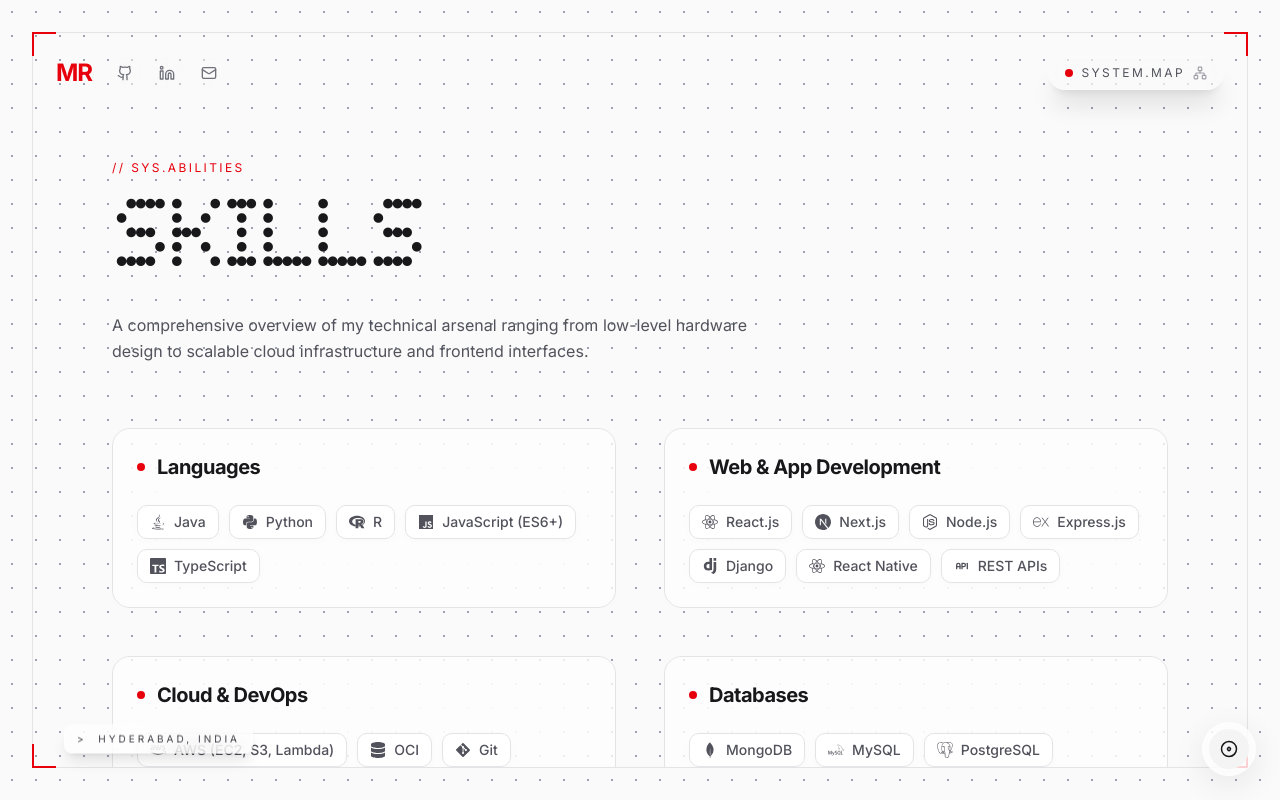
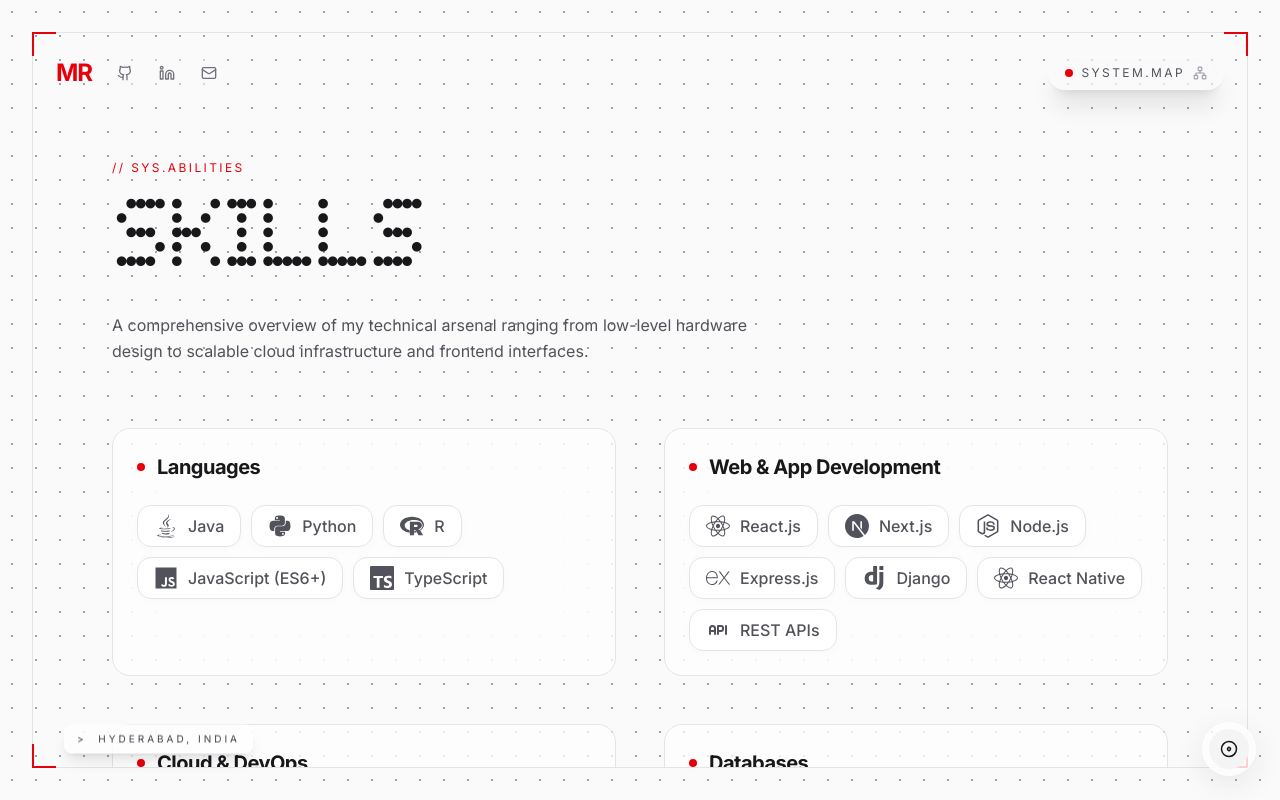
Before and after one commit to revanthm1902/my-portfolio, a Next.js app: page /skills in a window 1280 px wide. Built offline with nearby package versions, Linux system fonts and the light colour scheme.

Commit message:
update: enhance skills section styling for better visibility

```diff
--- a/src/app/skills/page.tsx
+++ b/src/app/skills/page.tsx
@@ -120,9 +120,9 @@
                   {group.skills.map((skill, index) => (
                     <span
                       key={index}
-                      className="px-3 py-1.5 flex items-center gap-2 bg-white dark:bg-[#0a0a0a] border border-zinc-200 dark:border-zinc-800 rounded-lg text-xs md:text-sm font-medium text-zinc-600 dark:text-zinc-300 shadow-[0_2px_10px_rgba(0,0,0,0.02)] transition-colors hover:border-red-500/50 hover:text-red-500"
+                      className="px-4 py-2 flex items-center gap-2.5 bg-white dark:bg-[#0a0a0a] border border-zinc-200 dark:border-zinc-800 rounded-xl text-sm md:text-base font-medium text-zinc-600 dark:text-zinc-300 shadow-[0_2px_10px_rgba(0,0,0,0.02)] transition-colors hover:border-red-500/50 hover:text-red-500"
                     >
-                      <skill.icon className="w-4 h-4" />
+                      <skill.icon className="w-5 h-5 md:w-6 md:h-6" />
                       {skill.name}
                     </span>
                   ))}
```
